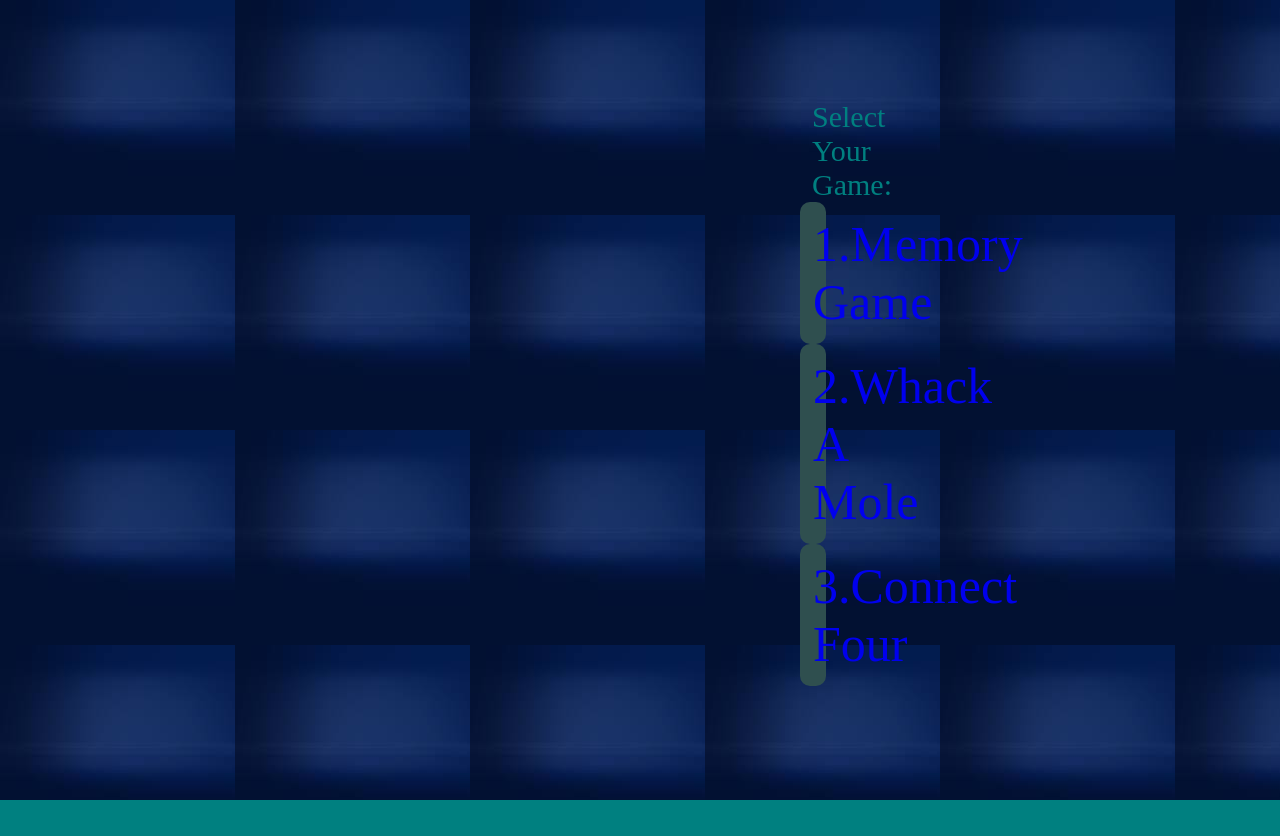
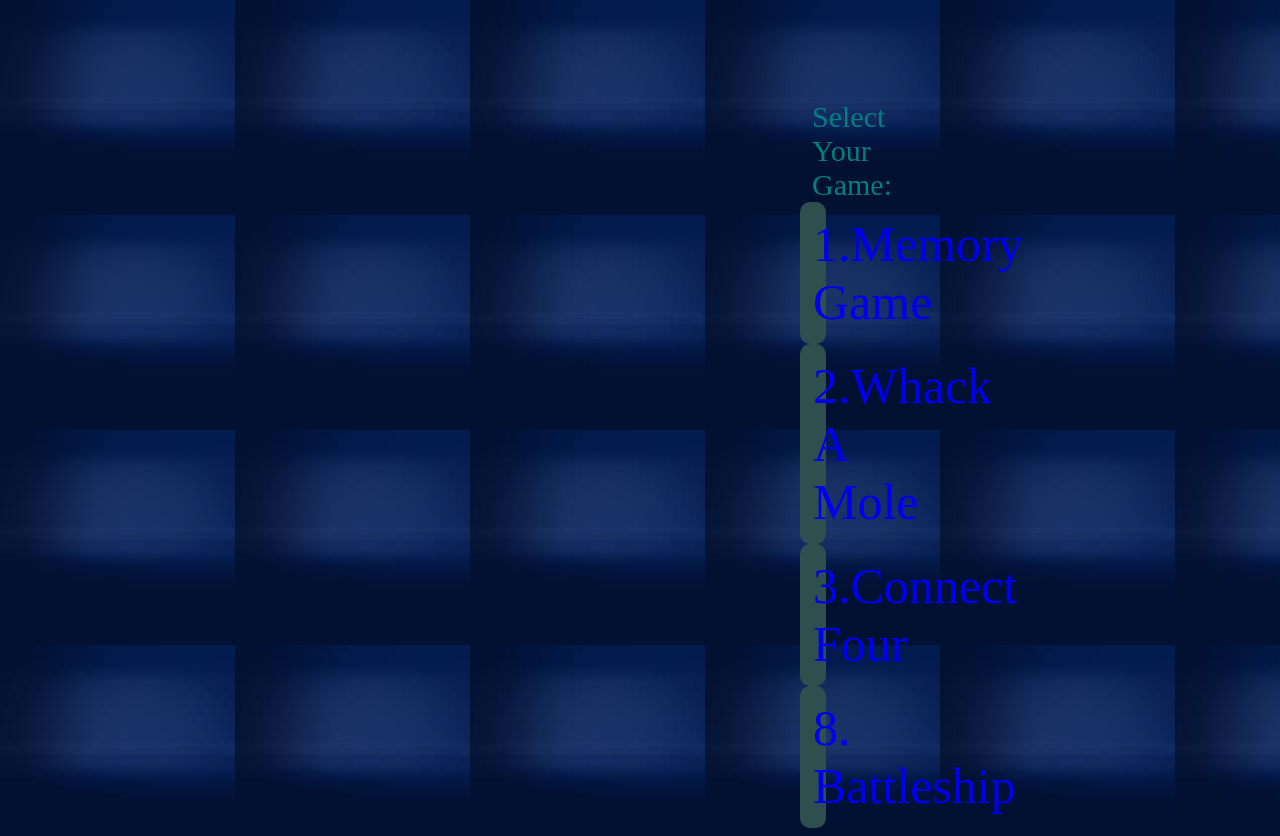
Before and after one commit to annmaryvinod/JS-Games, a plain HTML site: page index.html in a window 1280 px wide. Before the commit the page ends 800 px from the top, so only its background shows below. Drawn offline with Linux system fonts and the light colour scheme.

Commit message:
rootfile

```diff
--- a/index.html
+++ b/index.html
@@ -63,6 +63,20 @@
 
 
 
+
+
+
+
+
+
+
+    <div class="mem">
+        <a href="Battleship/index.html">8. Battleship</a>
+    </div>
+
+
+
+
 </body>
 
 </html>
```
